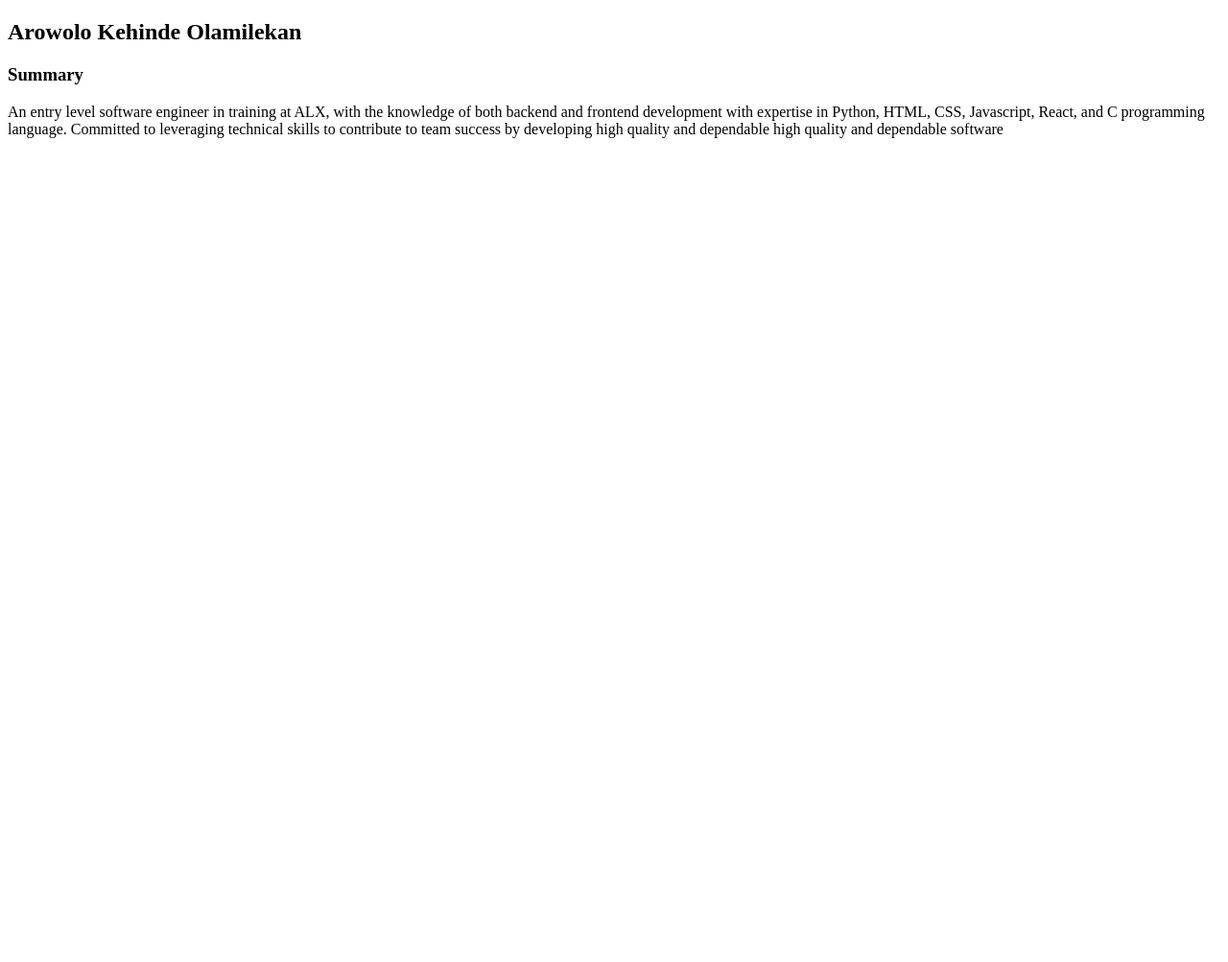
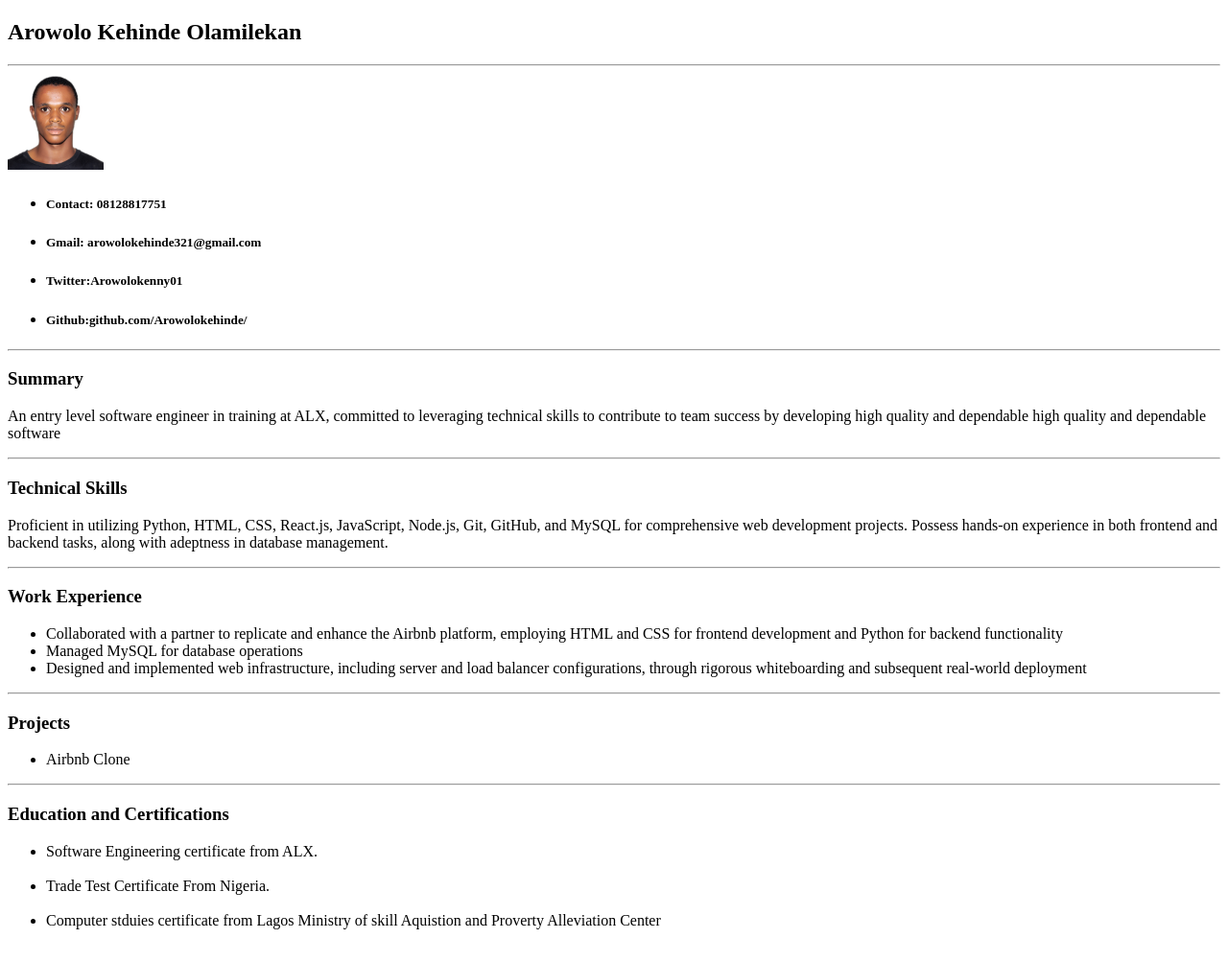
Before and after one commit to Arowolokehinde/MY-Resume, a plain HTML site: page index.html in a window 1280 px wide. Shown: the whole page at 96% size. Before the commit the page ends 800 px from the top, so only its background shows below. Drawn offline with Linux system fonts and the light colour scheme.

Commit message:
Add files via upload

```diff
--- a/index.html
+++ b/index.html
@@ -7,9 +7,47 @@
 </head>
 <body>
     <h2> Arowolo Kehinde Olamilekan</h2>
+    <hr />
+    <img src="./IMG_6019.JPG" height="100" alt="This is kenny Picture">
+    <ul>
+    <li><h5> Contact: 08128817751 </h5></li>
+    <li><h5> Gmail: arowolokehinde321@gmail.com</h5></li>
+    <li><h5> Twitter:Arowolokenny01</h5></li>
+    <li><h5> Github:github.com/Arowolokehinde/</h5></li></ul>
+    <hr />
+    <h3> Summary </h3></ul>
+    <p> An entry level software engineer in training at ALX,
+        committed to leveraging technical skills to contribute to team success by developing high quality and dependable high quality and dependable software</p>
 
-    <h3> Summary </h3>
-    <p> An entry level software engineer in training at ALX, with the knowledge of both backend and frontend development with expertise in Python, HTML, CSS, Javascript, React, and C programming language.
-        Committed to leveraging technical skills to contribute to team success by developing high quality and dependable high quality and dependable software</p>
+        <hr />
+    <h3> Technical Skills</h3>
+    <P> Proficient in utilizing Python, HTML, CSS, React.js,
+         JavaScript, Node.js, Git, GitHub, and MySQL for comprehensive web development projects.
+         Possess hands-on experience in both frontend and backend tasks, along with adeptness in database management.
+        </P>
+
+        <hr />
+    <h3> Work Experience </h3>
+     <ul>
+        <li>Collaborated with a partner to replicate and enhance the Airbnb platform,
+         employing HTML and CSS for frontend development and Python for backend functionality <br /> </li>
+        <li>Managed MySQL for database operations<br /></li>
+        <li>Designed and implemented web infrastructure,
+        including server and load balancer configurations, through rigorous whiteboarding
+        and subsequent real-world deployment<br /></li>
+    </ul>
+
+        <hr />
+    <h3> Projects </h3>
+    <p><ul> <li>Airbnb Clone</li> </ul></p>
+
+    <hr />
+
+    <h3> Education and Certifications </h3>
+    <ul>
+    <li>Software Engineering certificate from ALX.</li> <br />
+    <li>Trade Test Certificate From Nigeria.</Li> <br />
+    <li>Computer stduies certificate from Lagos Ministry of skill Aquistion and Proverty Alleviation Center </li><br />
+    </ul>
 </body>
 </html>
```
